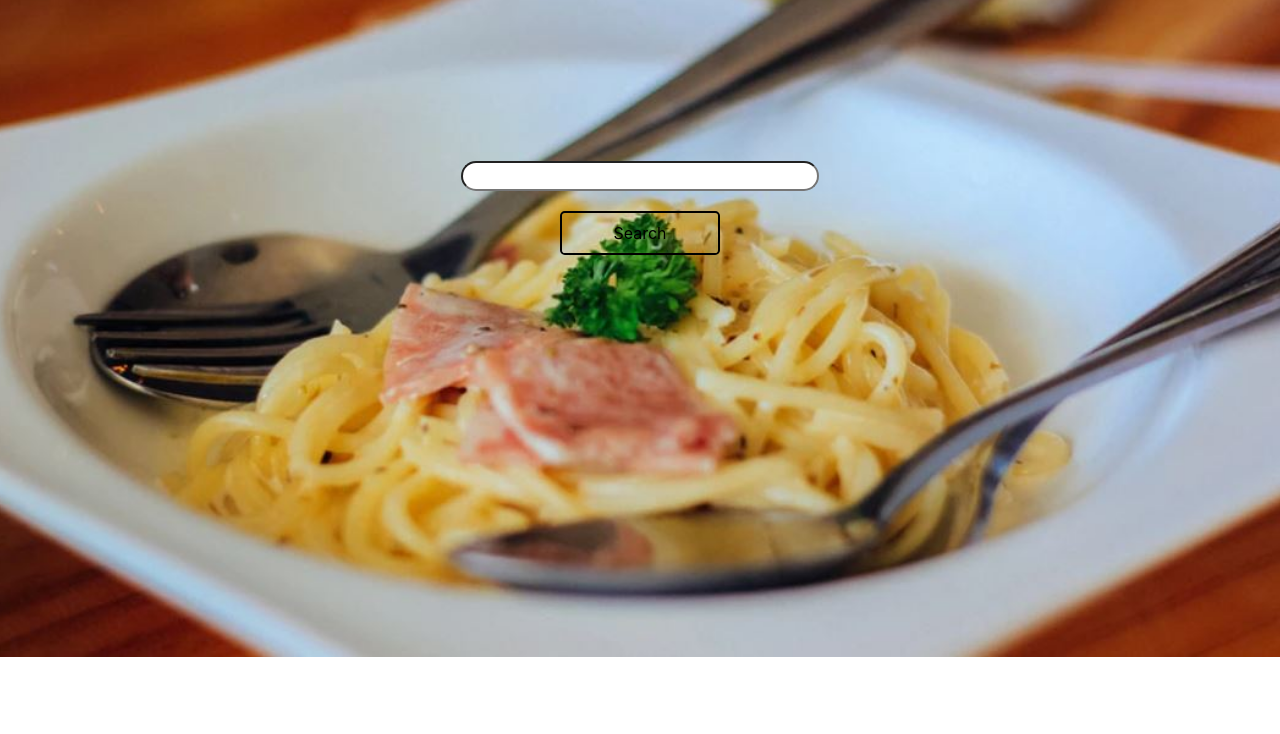
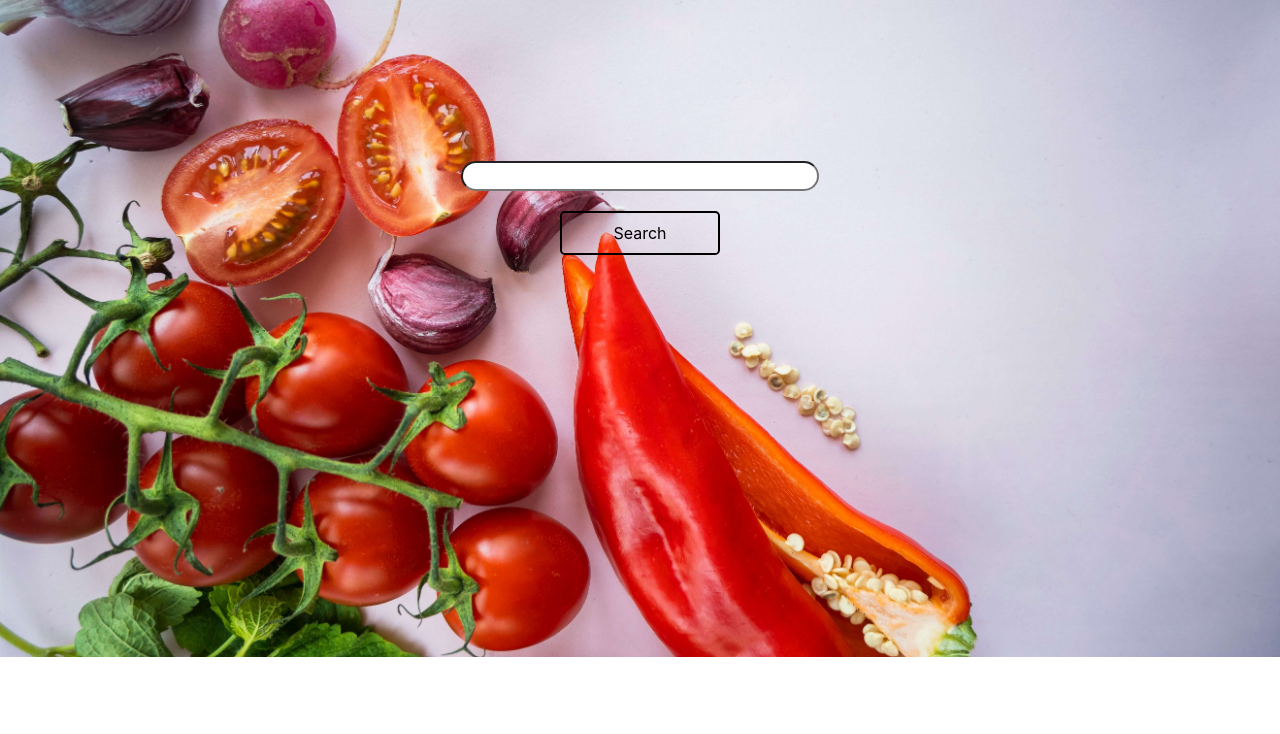
Before and after one commit to loubnaAlzeela/cook, a plain HTML site: page index.html in a window 1280 px wide. Shown: the part 63-797 px from the top of the page. Drawn offline with Linux system fonts and the light colour scheme; a web font is replaced by a local one.

Commit message:
Update MyStyle.css

```diff
--- a/CSS/MyStyle.css
+++ b/CSS/MyStyle.css
@@ -61,7 +61,7 @@ nav a {
 }
 
 .home-inner {
-   background: rgba(0, 0, 0, .60) url('../images/Spaghetti.JPG');
+   background: rgba(0, 0, 0, .60) url('../images/roman-grachev-eygJ8wxgfng-unsplash.JPG');
     position: fixed;
     display: table;
     top: 0;
```
